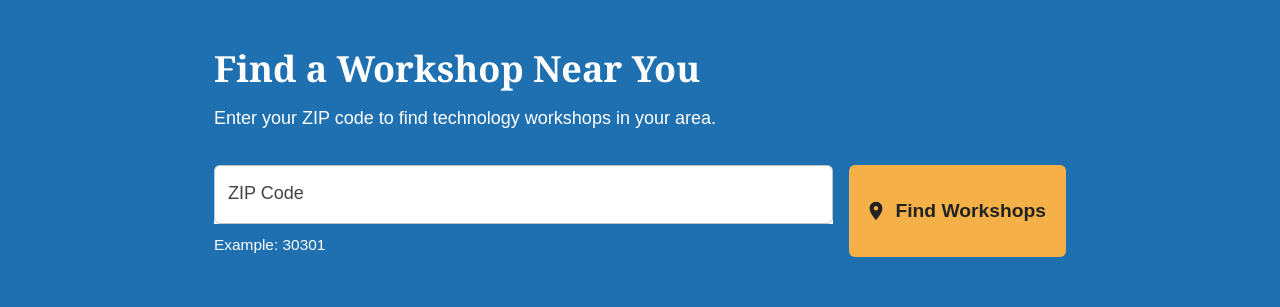
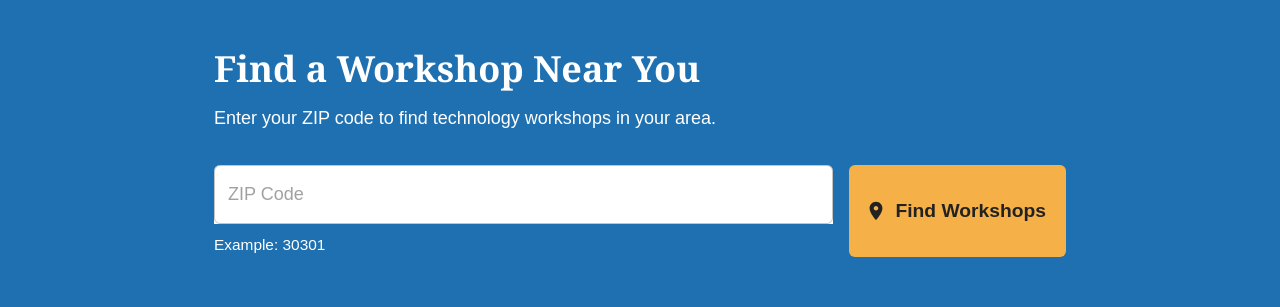
Before and after one commit to ggonza39/Capstone-Fall-2026, a React (Create React App) app in the folder capstonefall2026/: page / in a window 1280 px wide. Shown: the part 1039-1346 px from the top of the page. Built offline with nearby package versions, Linux system fonts and the light colour scheme.

Commit message:
fix: improve ZIP code field accessibility

```diff
--- a/capstonefall2026/src/pages/Home.js
+++ b/capstonefall2026/src/pages/Home.js
@@ -295,7 +295,7 @@ function Home() {
                         >
                             <TextField
                                 id="home-zip-code"
-                                label="ZIP Code"
+                                placeholder="ZIP Code"
                                 value={zipCode}
                                 onChange={(event) => {
                                     const value = event.target.value.replace(/\D/g, "");
@@ -309,6 +309,7 @@ function Home() {
                                 error={zipError}
                                 helperText={zipError ? "Enter a valid 5-digit ZIP code." : "Example: 30301"}
                                 inputProps={{
+                                    "aira-label": "ZIP Code",
                                     inputMode: "numeric",
                                     maxLength: 5,
                                 }}
```
